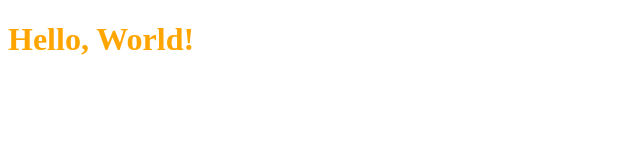
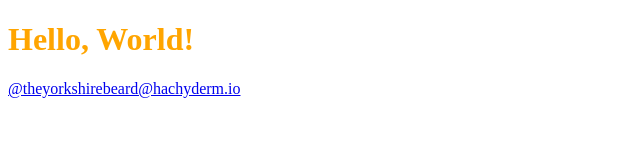
Before and after one commit to buck06191/itsjoshb, an Astro site: page / in a window 1280 px wide. Shown: the whole page, without its empty margins (0-640 px from the left). Built offline with nearby package versions, Linux system fonts and the light colour scheme; Astro itself is replaced by a stand-in of ours.

Commit message:
Add mastodon profile link for verification

```diff
--- a/src/pages/index.astro
+++ b/src/pages/index.astro
@@ -1,14 +1,15 @@
 ---
 // Welcome to Astro! Everything between these triple-dash code fences
 // is your "component front matter". It never runs in the browser.
-console.log("This runs in your terminal, not the browser!");
+console.log('This runs in your terminal, not the browser!');
 ---
 
-<!-- Below is your "component template." It's just HTML, but with
-     some magic sprinkled in to help you build great templates. -->
 <html>
   <body>
     <h1>Hello, World!</h1>
+    <a rel='me' href='https://hachyderm.io/@theyorkshirebeard'
+      >@theyorkshirebeard@hachyderm.io</a
+    >
   </body>
 </html>
 <style>
```
